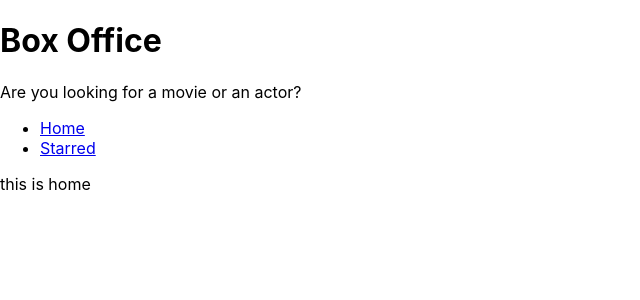
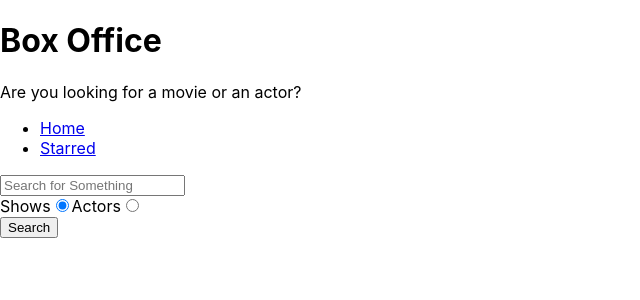
Before and after one commit to kaps2002/Box-Office, a React (Create React App) app: page / in a window 1280 px wide. Shown: the top 300 px of the page, without its empty margins (0-640 px from the left). Built offline with nearby package versions, Linux system fonts and the light colour scheme.

Commit message:
Working with API

```diff
--- /dev/null
+++ b/src/Misc/config.js
@@ -0,0 +1,7 @@
+const API_BASE_URL="https://api.tvmaze.com"
+
+
+export async function apiGet(queryString){
+    const response=await fetch(`${API_BASE_URL}${queryString}`).then(r=>r.json())
+    return response;
+}
--- a/src/pages/Home.js
+++ b/src/pages/Home.js
@@ -1,9 +1,61 @@
 import React from 'react';
+import { useState } from 'react';
 import MainPageLayout from "../components/MainPageLayout"
+import {apiGet} from "../Misc/config"
 const Home=()=>{
+    const[input,setInput]=useState('');
+    const[results,setresults]=useState(null);
+    const[searchOption,setSearchOption]=useState('shows');
+    const isShowsSearch = searchOption ==="shows"
+    const onSearch=()=>{
+      //  https://api.tvmaze.com/search/shows?q=men
+      apiGet(`/search/${searchOption}?q=${input}`).then(result=>{
+        setresults(result)
+      })
+    }
+    const onInputChange=(ev)=>{
+        setInput(ev.target.value);
+    }
+    const OnKeyDown=ev=>{
+        if(ev.keyCode === 13){
+            onSearch()
+        }
+    }
+    const onRadioChange=(ev)=>{
+        setSearchOption(ev.target.value)
+    }
+    console.log(searchOption)
+    const renderResults=()=>{
+        if (results && results.length === 0){
+            return <div>No result</div>
+        }
+        if(results && results.length > 0){
+            return (
+
+                  results[0].show ? results.map(item=>(
+                        <div key={item.show.id}>{item.show.name}</div>
+                    )) : results.map(item=>(
+                        <div key={item.person.id}>{item.person.name}</div>
+                    ))
+            )
+        }
+        return null;
+    }
     return (
         <MainPageLayout>
-            this is home
+            <input type="text" onChange={onInputChange} value={input} placeholder="Search for Something"/>
+            <div>
+                <label>
+                    Shows
+                    <input id='shows-search' type="radio" value="shows" onClick={onRadioChange} checked={isShowsSearch}/>
+                </label>
+                <label>
+                    Actors
+                    <input id='actors-search' type="radio" value="people" onClick={onRadioChange}checked={!isShowsSearch}/>
+                </label>
+            </div>
+            <button type='button' onClick={onSearch} onKeyDown={OnKeyDown}>Search</button>
+            {renderResults()}
         </MainPageLayout>
     )
 }
```
